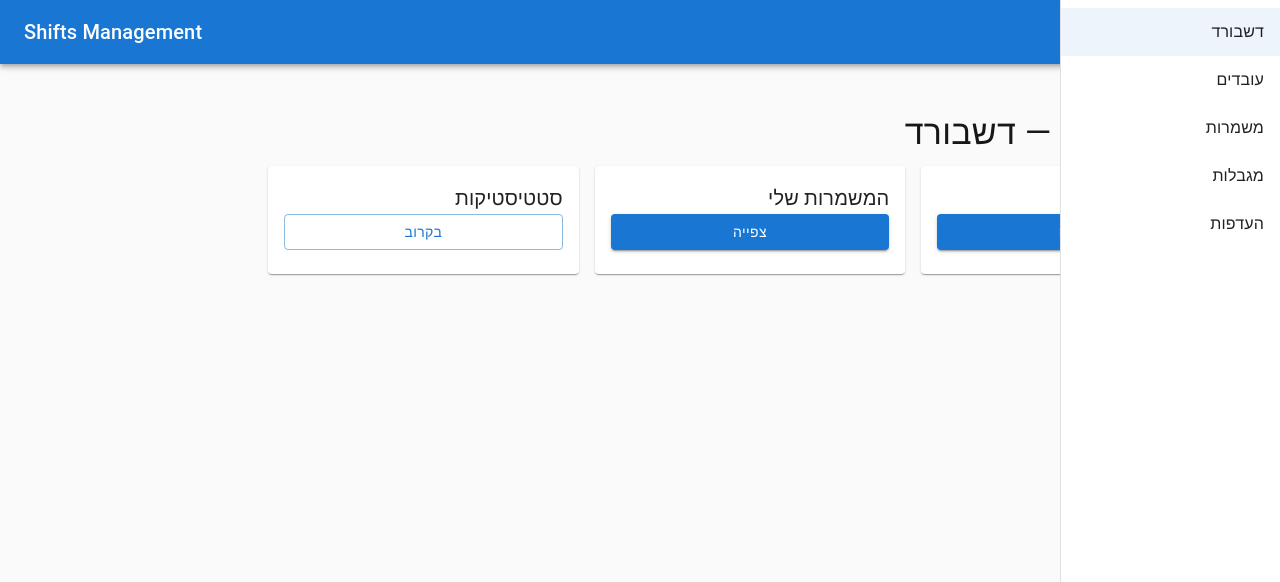
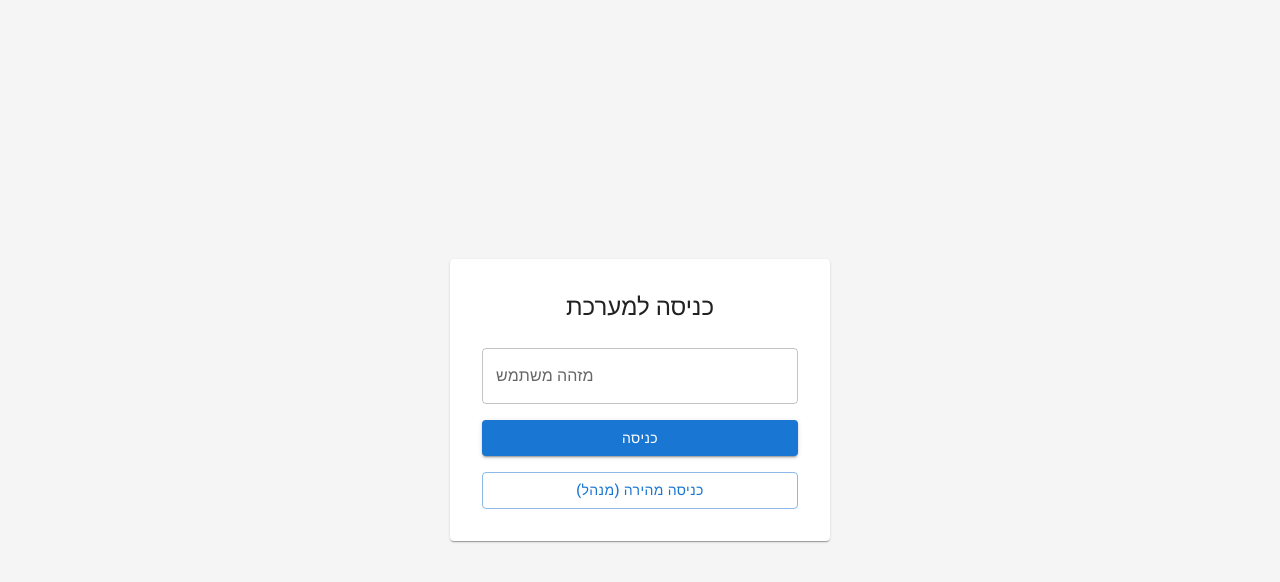
Before and after one commit to yosefi1/shifts, a Next.js app: page / in a window 1280 px wide. Shown: the top 582 px of the page. Built offline with nearby package versions, Linux system fonts and the light colour scheme.

Commit message:
Port exact UI from old app: auth store, login, dark sidebar on left, Hebrew text

```diff
--- /dev/null
+++ b/src/components/Login.tsx
@@ -0,0 +1,97 @@
+"use client";
+
+import { useState } from "react";
+import { useAuthStore } from "@/stores/authStore";
+import { Box, TextField, Button, Typography, Paper } from "@mui/material";
+
+export default function Login() {
+  const [userId, setUserId] = useState("");
+  const [isLoading, setIsLoading] = useState(false);
+  const [error, setError] = useState("");
+  const { login } = useAuthStore();
+
+  const handleLogin = async (e: React.FormEvent) => {
+    e.preventDefault();
+    if (!userId.trim()) return;
+
+    setIsLoading(true);
+    setError("");
+
+    try {
+      const user = await login(userId);
+      if (!user) {
+        setError("מזהה משתמש לא תקין");
+      }
+    } catch (err) {
+      setError("שגיאה בהתחברות");
+      console.error("Login error:", err);
+    } finally {
+      setIsLoading(false);
+    }
+  };
+
+  const handleQuickLogin = () => {
+    setUserId("0");
+    login("0");
+  };
+
+  return (
+    <Box
+      sx={{
+        display: "flex",
+        justifyContent: "center",
+        alignItems: "center",
+        height: "100vh",
+        backgroundColor: "#f5f5f5",
+      }}
+    >
+      <Paper
+        sx={{
+          p: 4,
+          minWidth: 300,
+          textAlign: "center",
+        }}
+      >
+        <Typography variant="h5" sx={{ mb: 3 }}>
+          כניסה למערכת
+        </Typography>
+
+        <form onSubmit={handleLogin}>
+          <TextField
+            fullWidth
+            label="מזהה משתמש"
+            value={userId}
+            onChange={(e) => setUserId(e.target.value)}
+            disabled={isLoading}
+            sx={{ mb: 2 }}
+          />
+
+          {error && (
+            <Typography color="error" sx={{ mb: 2 }}>
+              {error}
+            </Typography>
+          )}
+
+          <Button
+            type="submit"
+            variant="contained"
+            fullWidth
+            disabled={isLoading}
+            sx={{ mb: 2 }}
+          >
+            {isLoading ? "מתחבר..." : "כניסה"}
+          </Button>
+        </form>
+
+        <Button
+          variant="outlined"
+          fullWidth
+          onClick={handleQuickLogin}
+          disabled={isLoading}
+        >
+          כניסה מהירה (מנהל)
+        </Button>
+      </Paper>
+    </Box>
+  );
+}
--- a/src/components/ShiftsApp.tsx
+++ b/src/components/ShiftsApp.tsx
@@ -1,12 +1,13 @@
 "use client";
 
-import { useState } from "react";
+import { useState, useEffect } from "react";
 import { ThemeProvider, createTheme } from "@mui/material/styles";
 import { QueryClient, QueryClientProvider } from "@tanstack/react-query";
 import { Toaster } from "react-hot-toast";
 import Box from "@mui/material/Box";
+import { useAuthStore } from "@/stores/authStore";
+import Login from "./Login";
 import Dashboard from "./Dashboard";
-import Header from "./Header";
 import Sidebar from "./Sidebar";
 import Workers from "./Workers";
 import Shifts from "./Shifts";
@@ -15,6 +16,11 @@ import Preferences from "./Preferences";
 
 export default function ShiftsApp() {
   const [currentView, setCurrentView] = useState("dashboard");
+  const { user, isLoading, checkSession } = useAuthStore();
+
+  useEffect(() => {
+    checkSession();
+  }, [checkSession]);
 
   const theme = createTheme({
     direction: "rtl",
@@ -33,19 +39,49 @@ export default function ShiftsApp() {
         return <Constraints />;
       case "preferences":
         return <Preferences />;
+      case "availability":
+        return <Constraints />; // Reuse for now
+      case "manager-dashboard":
+        return <Dashboard onNavigate={setCurrentView} />;
       default:
         return <Dashboard onNavigate={setCurrentView} />;
     }
   };
 
+  if (isLoading) {
+    return (
+      <Box
+        sx={{
+          display: "flex",
+          justifyContent: "center",
+          alignItems: "center",
+          height: "100vh",
+          fontSize: "18px",
+        }}
+      >
+        טוען... Loading...
+      </Box>
+    );
+  }
+
+  if (!user) {
+    return (
+      <QueryClientProvider client={queryClient}>
+        <ThemeProvider theme={theme}>
+          <Login />
+          <Toaster position="top-right" />
+        </ThemeProvider>
+      </QueryClientProvider>
+    );
+  }
+
   return (
     <QueryClientProvider client={queryClient}>
       <ThemeProvider theme={theme}>
-        <Box sx={{ minHeight: "100vh", bgcolor: "#fafafa" }}>
-          <Header />
-          <Box sx={{ display: "flex" }}>
-            <Sidebar currentView={currentView} onViewChange={setCurrentView} />
-            <Box sx={{ flex: 1, p: 3 }}>{renderView()}</Box>
+        <Box sx={{ display: "flex", minHeight: "100vh" }}>
+          <Sidebar currentView={currentView} onViewChange={setCurrentView} />
+          <Box sx={{ flex: 1, padding: "20px", backgroundColor: "#f5f6fa" }}>
+            {renderView()}
           </Box>
           <Toaster position="top-right" />
         </Box>
--- a/src/components/Sidebar.tsx
+++ b/src/components/Sidebar.tsx
@@ -1,18 +1,8 @@
 "use client";
 
-import Drawer from "@mui/material/Drawer";
-import List from "@mui/material/List";
-import ListItem from "@mui/material/ListItem";
-import ListItemButton from "@mui/material/ListItemButton";
-import ListItemText from "@mui/material/ListItemText";
-
-const items = [
-  { key: "dashboard", label: "דשבורד" },
-  { key: "workers", label: "עובדים" },
-  { key: "shifts", label: "משמרות" },
-  { key: "constraints", label: "מגבלות" },
-  { key: "preferences", label: "העדפות" },
-];
+import { Box, Typography, Button } from "@mui/material";
+import { Dashboard, Schedule, People, ExitToApp } from "@mui/icons-material";
+import { useAuthStore } from "@/stores/authStore";
 
 type SidebarProps = {
   currentView: string;
@@ -20,17 +10,100 @@ type SidebarProps = {
 };
 
 export default function Sidebar({ currentView, onViewChange }: SidebarProps) {
+  const { user, logout } = useAuthStore();
+
+  const handleLogout = () => {
+    logout();
+    window.location.reload();
+  };
+
+  const menuItems = user?.role === 'manager' ? [
+    { key: 'dashboard', text: 'דשבורד', icon: <Dashboard /> },
+    { key: 'manager-dashboard', text: 'ניהול שיבוצים', icon: <Schedule /> },
+    { key: 'workers', text: 'עובדים', icon: <People /> },
+    { key: 'shifts', text: 'שיבוצים', icon: <Schedule /> }
+  ] : [
+    { key: 'dashboard', text: 'דשבורד', icon: <Dashboard /> },
+    { key: 'availability', text: 'איולוצי', icon: <Schedule /> },
+    { key: 'shifts', text: 'שיבוצים', icon: <Schedule /> }
+  ];
+
   return (
-    <Drawer variant="permanent" anchor="right" sx={{ width: 220, ["& .MuiDrawer-paper"]: { width: 220, boxSizing: "border-box" } }}>
-      <List>
-        {items.map((it) => (
-          <ListItem key={it.key} disablePadding>
-            <ListItemButton selected={currentView === it.key} onClick={() => onViewChange(it.key)}>
-              <ListItemText primary={it.label} sx={{ textAlign: "right" }} />
-            </ListItemButton>
-          </ListItem>
+    <Box
+      sx={{
+        width: 250,
+        backgroundColor: '#2c3e50',
+        color: 'white',
+        padding: '20px 0',
+        display: 'flex',
+        flexDirection: 'column',
+        minHeight: '100vh',
+      }}
+    >
+      {/* User Info */}
+      <Box
+        sx={{
+          padding: '20px',
+          borderBottom: '1px solid #34495e',
+          marginBottom: '20px',
+        }}
+      >
+        <Typography variant="h6" sx={{ fontWeight: 'bold', mb: 0.5 }}>
+          {user?.name}
+        </Typography>
+        <Typography variant="body2" sx={{ color: '#bdc3c7' }}>
+          {user?.role === 'manager' ? 'מנהל' : 'עובד'}
+        </Typography>
+      </Box>
+
+      {/* Navigation Menu */}
+      <Box sx={{ flex: 1 }}>
+        {menuItems.map((item) => (
+          <Box
+            key={item.key}
+            onClick={() => onViewChange(item.key)}
+            sx={{
+              padding: '15px 20px',
+              cursor: 'pointer',
+              display: 'flex',
+              alignItems: 'center',
+              gap: '15px',
+              backgroundColor: currentView === item.key ? '#34495e' : 'transparent',
+              borderLeft: currentView === item.key ? '4px solid #3498db' : '4px solid transparent',
+              transition: 'all 0.2s ease',
+              '&:hover': {
+                backgroundColor: '#34495e',
+              },
+            }}
+          >
+            {item.icon}
+            <Typography>{item.text}</Typography>
+          </Box>
         ))}
-      </List>
-    </Drawer>
+      </Box>
+
+      {/* Logout Button */}
+      <Box sx={{ padding: '20px', borderTop: '1px solid #34495e' }}>
+        <Button
+          onClick={handleLogout}
+          sx={{
+            width: '100%',
+            padding: '12px',
+            backgroundColor: '#e74c3c',
+            color: 'white',
+            '&:hover': {
+              backgroundColor: '#c0392b',
+            },
+            display: 'flex',
+            alignItems: 'center',
+            justifyContent: 'center',
+            gap: '10px',
+          }}
+        >
+          <ExitToApp />
+          התנתק
+        </Button>
+      </Box>
+    </Box>
   );
 }
--- /dev/null
+++ b/src/stores/authStore.ts
@@ -0,0 +1,57 @@
+import { create } from 'zustand';
+
+export interface User {
+  id: string;
+  name: string;
+  role: 'manager' | 'worker';
+  gender?: 'male' | 'female';
+  keepShabbat?: boolean;
+}
+
+interface AuthState {
+  user: User | null;
+  isLoading: boolean;
+  setUser: (user: User | null) => void;
+  login: (userId: string) => Promise<User | null>;
+  logout: () => void;
+  checkSession: () => Promise<User | null>;
+}
+
+export const useAuthStore = create<AuthState>((set, get) => ({
+  user: null,
+  isLoading: true,
+
+  setUser: (user) => set({ user }),
+
+  login: async (userId: string) => {
+    try {
+      // For now, create a mock user based on ID
+      const mockUser: User = {
+        id: userId,
+        name: userId === '0' ? 'Test Manager' : `User ${userId}`,
+        role: userId === '0' ? 'manager' : 'worker',
+      };
+
+      set({ user: mockUser });
+      localStorage.setItem('userId', userId);
+      return mockUser;
+    } catch (error) {
+      console.error('Login error:', error);
+      return null;
+    }
+  },
+
+  logout: () => {
+    set({ user: null });
+    localStorage.removeItem('userId');
+  },
+
+  checkSession: async () => {
+    const storedUserId = localStorage.getItem('userId');
+    if (storedUserId) {
+      return get().login(storedUserId);
+    }
+    set({ isLoading: false });
+    return null;
+  },
+}));
```
